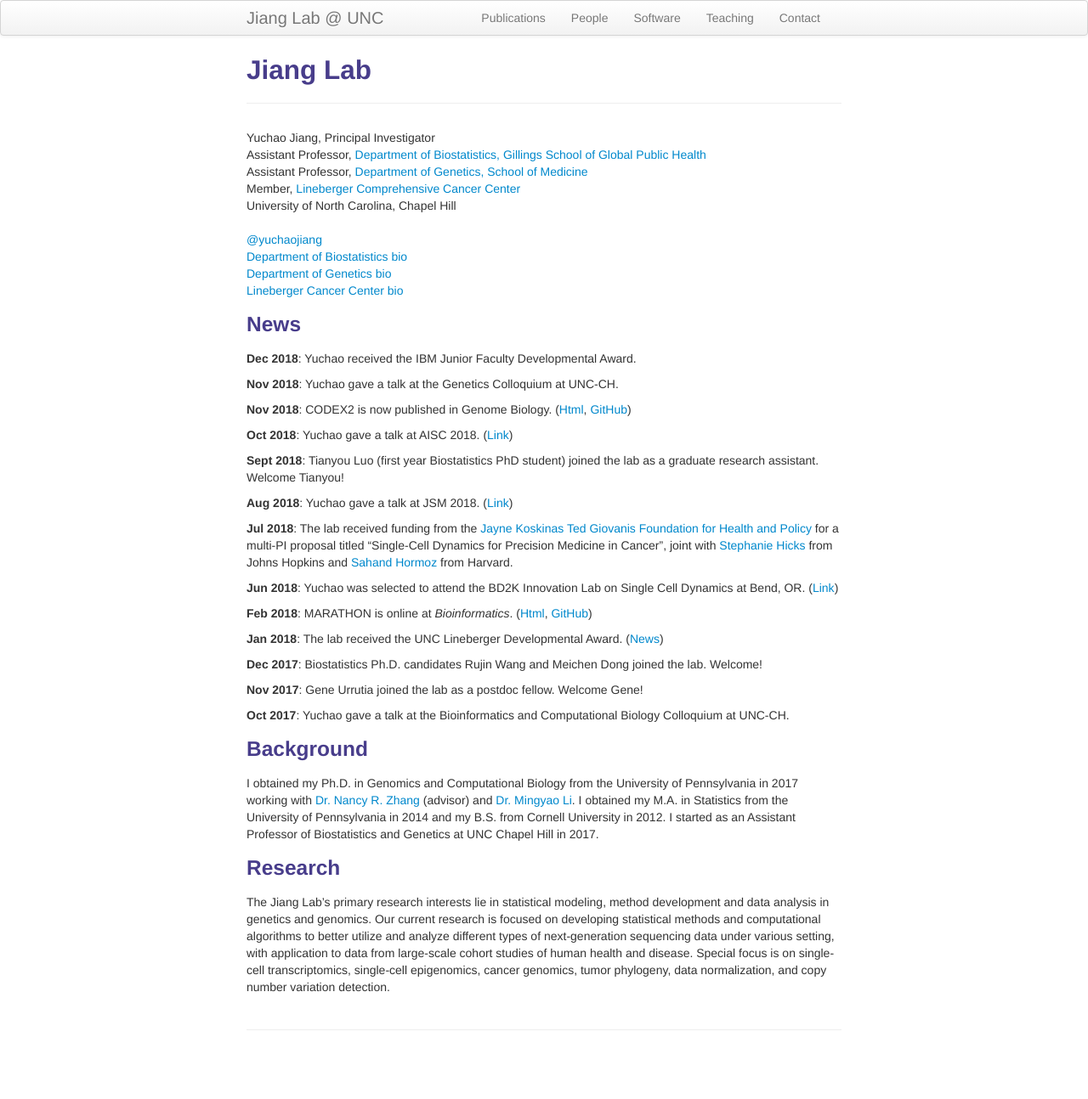
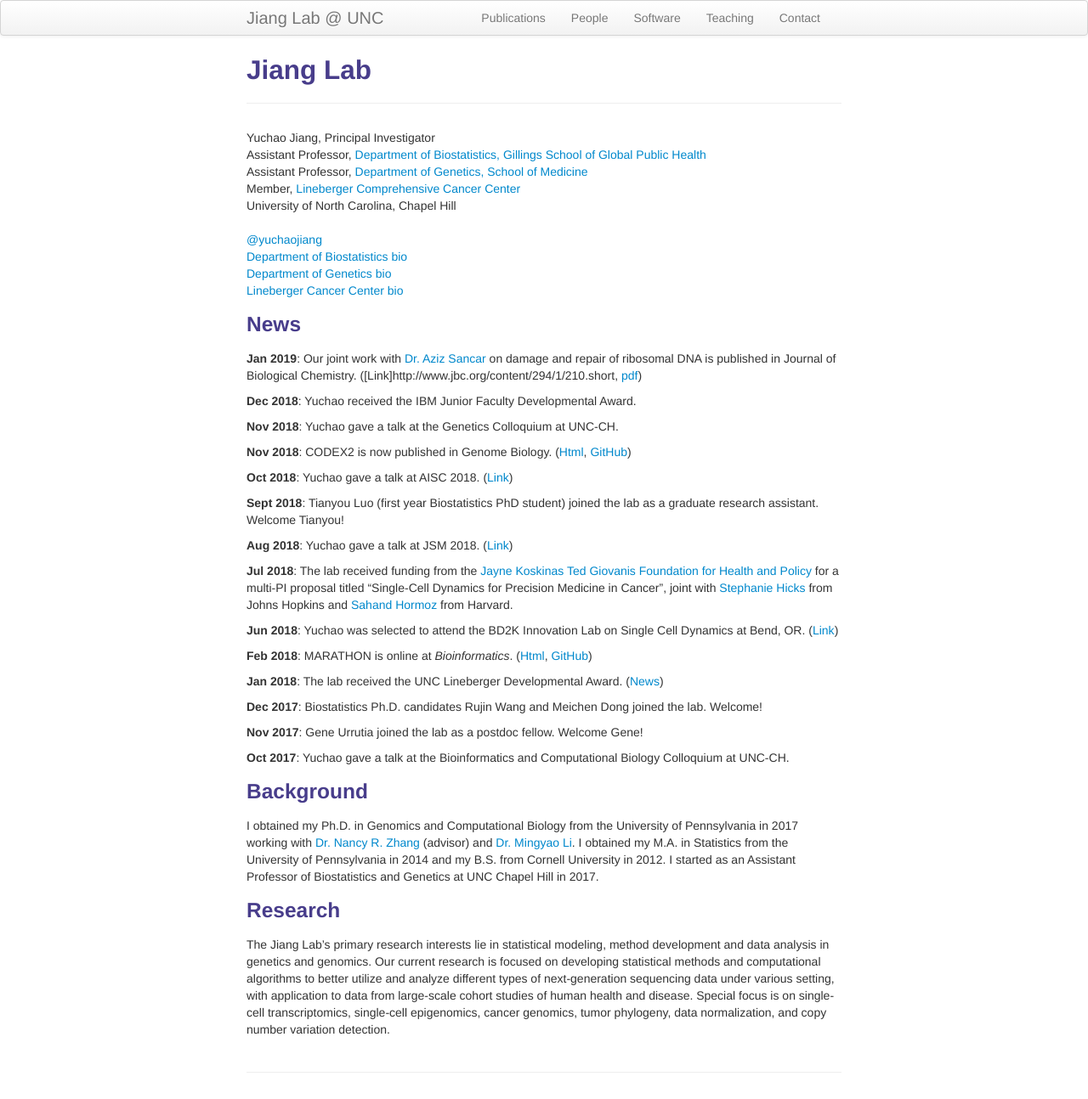
Before and after one commit to yuchaojiang/yuchaojiang.github.io, a Jekyll site: the page built from index.md, in a window 1280 px wide. Shown: the whole page at 85% size. Built offline with Jekyll 4.4.1, drawn with Linux system fonts in a browser that asks for light colours; before the commit the page ends 1244 px from its top, so only the background shows below that.

Commit message:
Update index.md

```diff
--- a/index.md
+++ b/index.md
@@ -25,6 +25,8 @@ description: I am an Assistant Professor in the Department of Biostatistics and
 </div>
 
 ### News
+**Jan 2019**: Our joint work with [Dr. Aziz Sancar](http://sancarlab.unc.edu/) on damage and repair of ribosomal DNA is published in Journal of Biological Chemistry. ([Link]http://www.jbc.org/content/294/1/210.short, [pdf](http://www.jbc.org/content/294/1/210.full.pdf))
+
 **Dec 2018**: Yuchao received the IBM Junior Faculty Developmental Award.
 
 **Nov 2018**: Yuchao gave a talk at the Genetics Colloquium at UNC-CH.
```
